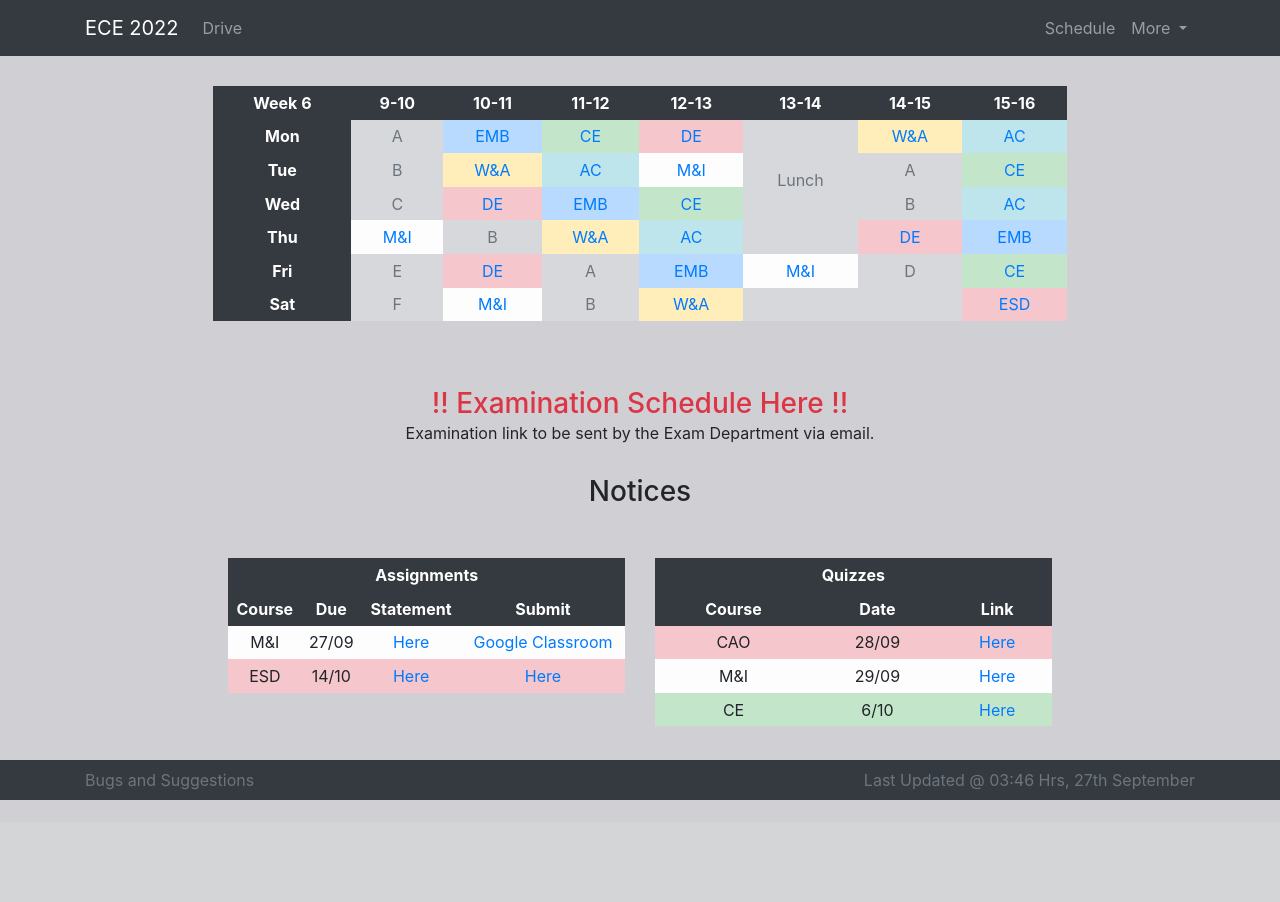
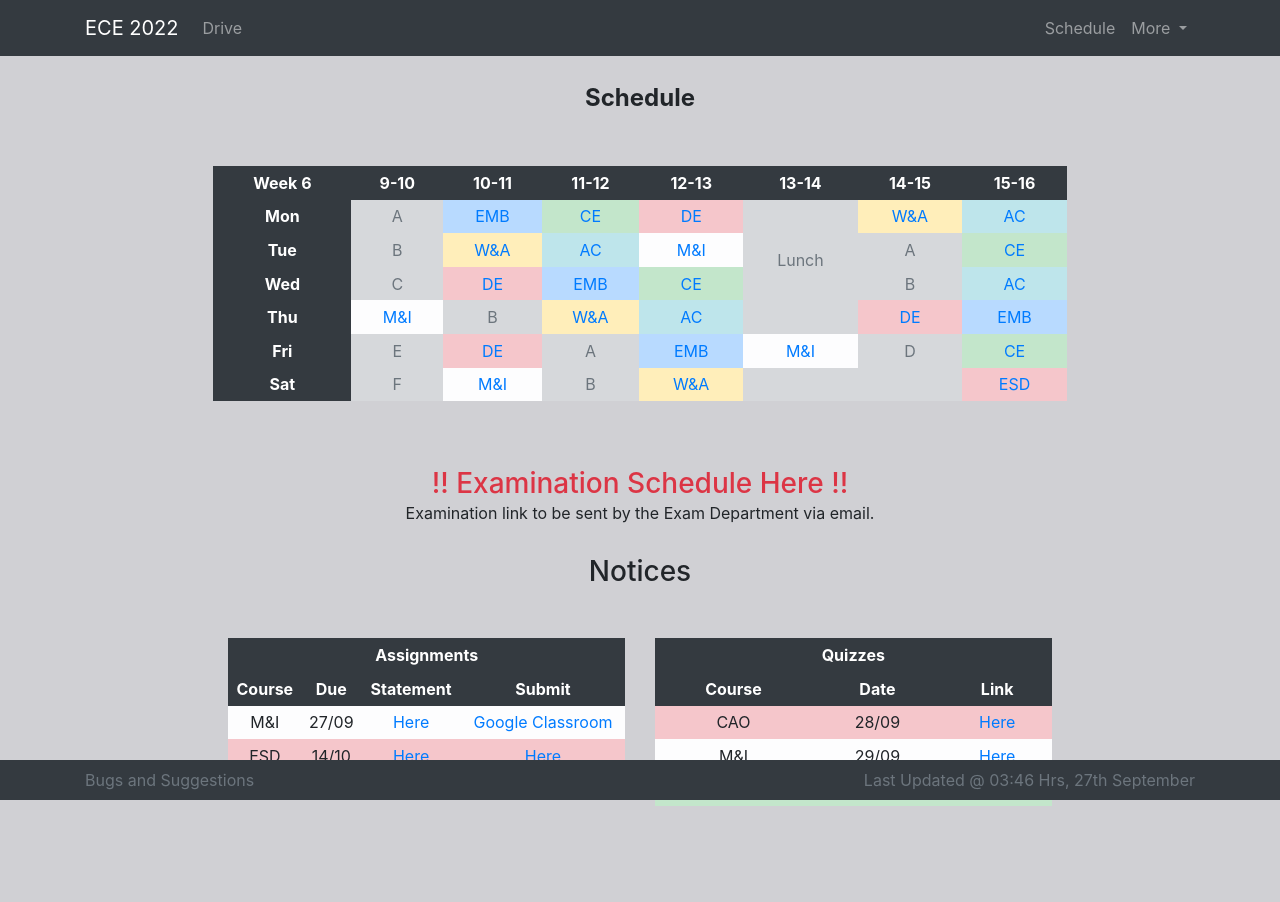
Before and after one commit to diu100kar/ece, a PHP site: page / in a window 1280 px wide. Before the commit the page ends 800 px from the top, so only its background shows below. Run offline with PHP 8.4, Linux system fonts and the light colour scheme.

Commit message:
Update styling.css

```diff
--- a/styling.css
+++ b/styling.css
@@ -1,5 +1,6 @@
 body{
   background-color: rgba(20, 20, 40, 0.2);
+  margin-top: 80px;
 }
 
 #headTitle{
```
